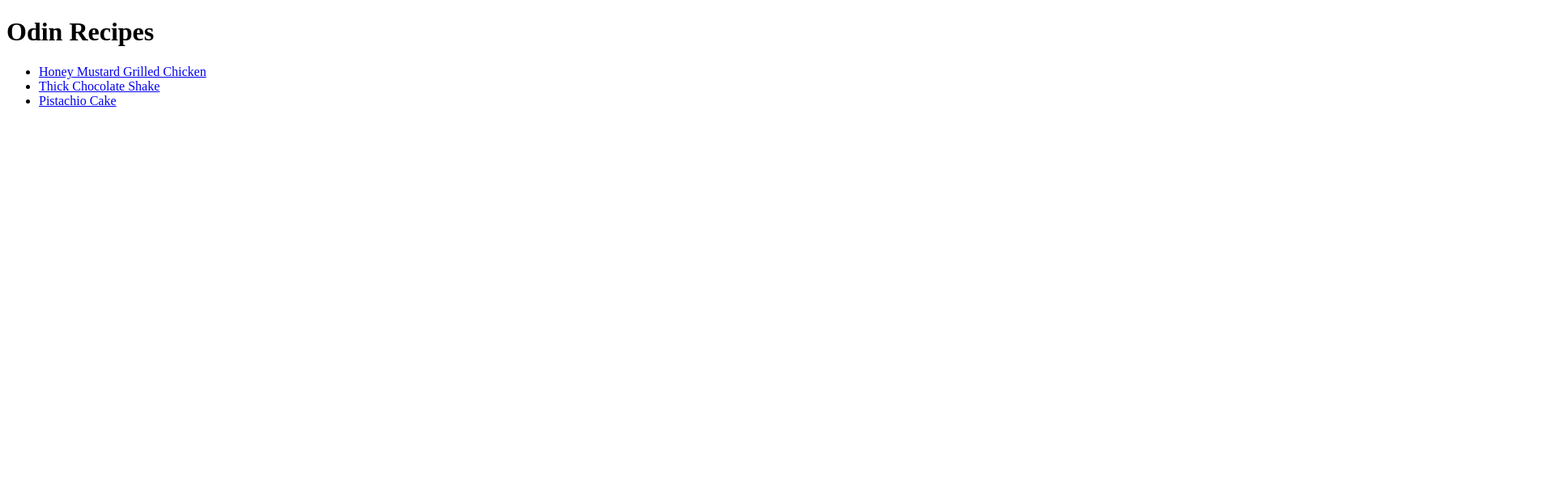
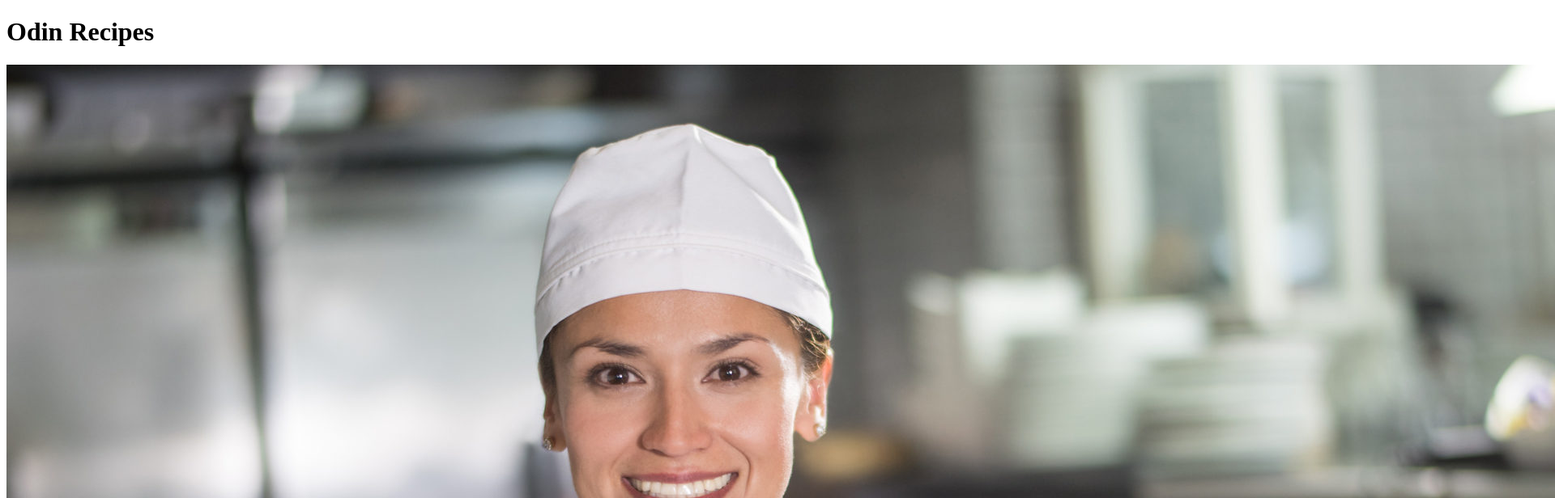
Before and after one commit to joshagustin/odin-recipes, a plain HTML site: page index.html in a window 1280 px wide. Shown: the top 616 px of the page at 81% size, 1920 px wide, since content can reach past the window. Drawn offline with Linux system fonts and the light colour scheme.

Commit message:
Add image of chef to index.html

```diff
--- a/index.html
+++ b/index.html
@@ -7,6 +7,7 @@
 
     <body>
         <h1>Odin Recipes</h1>
+        <img src="./images/chef.jpg" alt="Female chef in uniform">
         <ul>
             <li><a href="./recipes/grilled-chicken.html">Honey Mustard Grilled Chicken</a></li>
             <li><a href="./recipes/chocolate-shake.html">Thick Chocolate Shake</a></li>
```
Also changed, not shown: images/chef.jpg (added).
